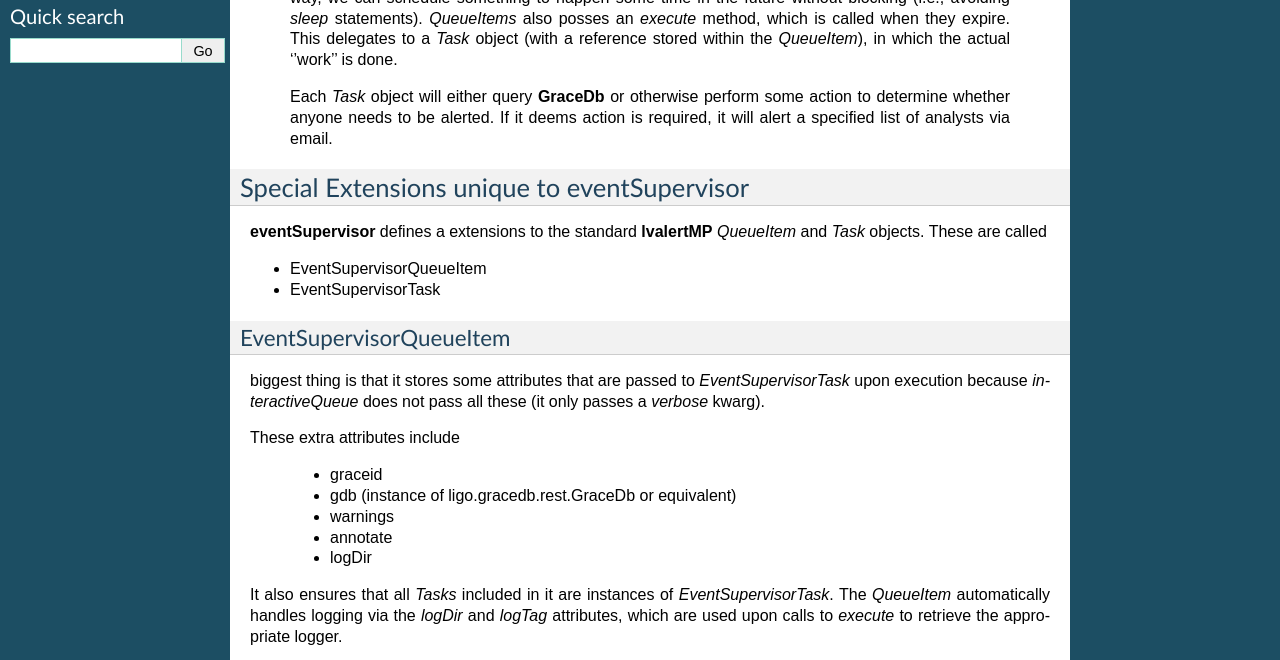
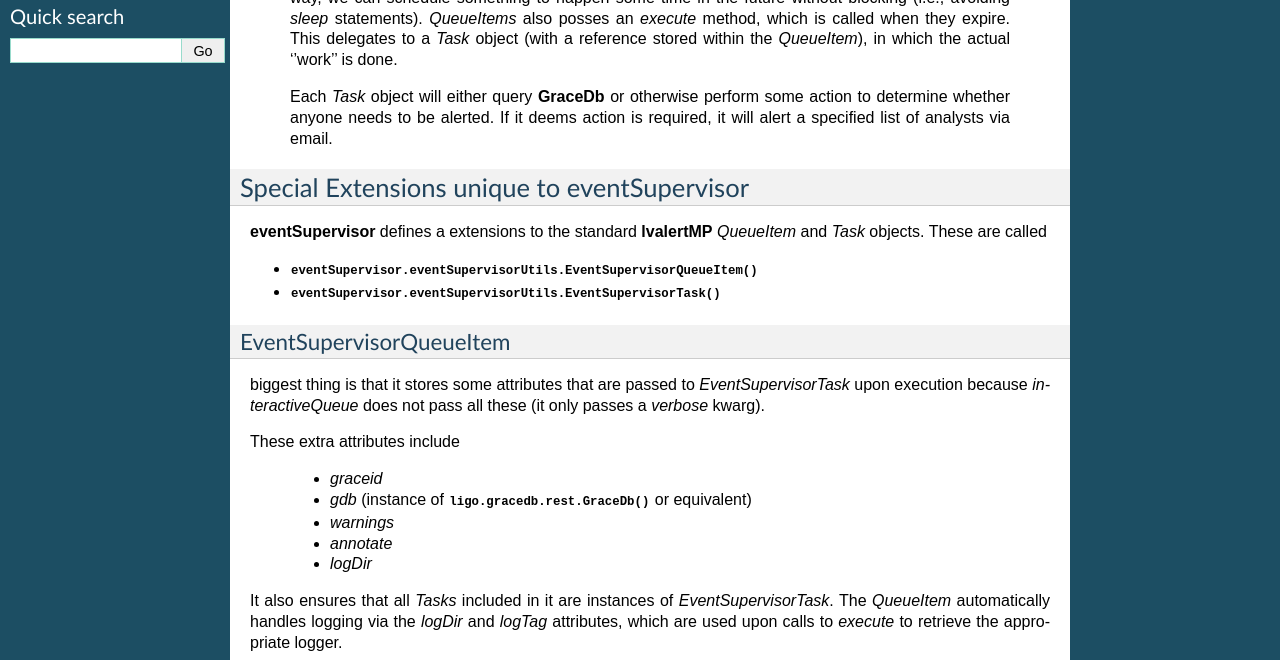
Before and after one commit to reedessick/eventSupervisor, a Sphinx documentation site: the page built from doc/source/architecture.rst, in a window 1280 px wide and 900 px high, scrolled down 438 px, cut to the strip 0-660 px from the top of the window. Built offline with Sphinx 7.4.7, drawn with Linux system fonts in a browser that asks for light colours.

Commit message:
mucked around a bit more with documentation

```diff
--- a/doc/source/architecture.rst
+++ b/doc/source/architecture.rst
@@ -27,8 +27,8 @@ Special Extensions unique to eventSupervisor
 **eventSupervisor** defines a extensions to the standard **lvalertMP** *QueueItem* and *Task* objects.
 These are called
 
-* EventSupervisorQueueItem
-* EventSupervisorTask
+* :func:`eventSupervisor.eventSupervisorUtils.EventSupervisorQueueItem`
+* :func:`eventSupervisor.eventSupervisorUtils.EventSupervisorTask`
 
 EventSupervisorQueueItem
 ~~~~~~~~~~~~~~~~~~~~~~~~
@@ -37,16 +37,16 @@ biggest thing is that it stores some attributes that are passed to *EventSupervi
 
 These extra attributes include
 
-  - graceid
-  - gdb (instance of ligo.gracedb.rest.GraceDb or equivalent)
-  - warnings
-  - annotate
-  - logDir
+  - *graceid*
+  - *gdb* (instance of :func:`ligo.gracedb.rest.GraceDb` or equivalent)
+  - *warnings*
+  - *annotate*
+  - *logDir*
 
 It also ensures that all *Tasks* included in it are instances of *EventSupervisorTask*.
 The *QueueItem* automatically handles logging via the *logDir* and *logTag* attributes, which are used upon calls to *execute* to retrieve the appropriate logger.
 
-.. autoclass:: eventSupervisorUtils.EventSupervisorQueueItem
+.. autoclass:: eventSupervisor.eventSupervisorUtils.EventSupervisorQueueItem
 
 EventSupervisorTask
 ~~~~~~~~~~~~~~~~~~~
@@ -54,13 +54,13 @@ EventSupervisorTask
 This is very similar to an *lvalertMP* *Task* except it provides special error handling and conditioning upon execution.
 Delegation still occurs via *getattr(self, self.name)*, but upon execution *EventSupervisorTask* can alert one of 3 lists of analysis
 
-  - emailOnSuccess
-  - emailOnFailure
-  - emailOnException
+  - *emailOnSuccess*
+  - *emailOnFailure*
+  - *emailOnException*
 
 The Task also manages logging automatically upon calls to execute via *logDir* and *logTag* attributes.
 
-.. autoclass:: eventSupervisorUtils.EventSupervisorTask
+.. autoclass:: eventSupervisor.eventSupervisorUtils.EventSupervisorTask
 
 Workflow within parseAlert
 --------------------------------------------------
```
